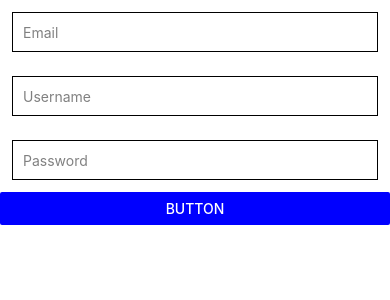
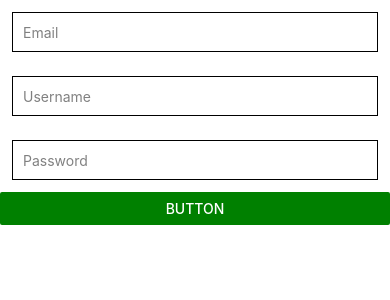
Before and after one commit to geovannybolang/mobile-programming, a React Native app: screen / in a window 390 px wide. Shown: the top 300 px of the page. Built offline with nearby package versions, Linux system fonts and the light colour scheme.

Commit message:
Mengubah warna button dari biru menjadi hijau

```diff
--- a/App.js
+++ b/App.js
@@ -52,7 +52,7 @@ const App1= () => {
 
       <Button
       title="Button"
-      color="#0000FF"
+      color="#008000"
       onPress={() => console.log(text)} />
     </View>
   );
```
